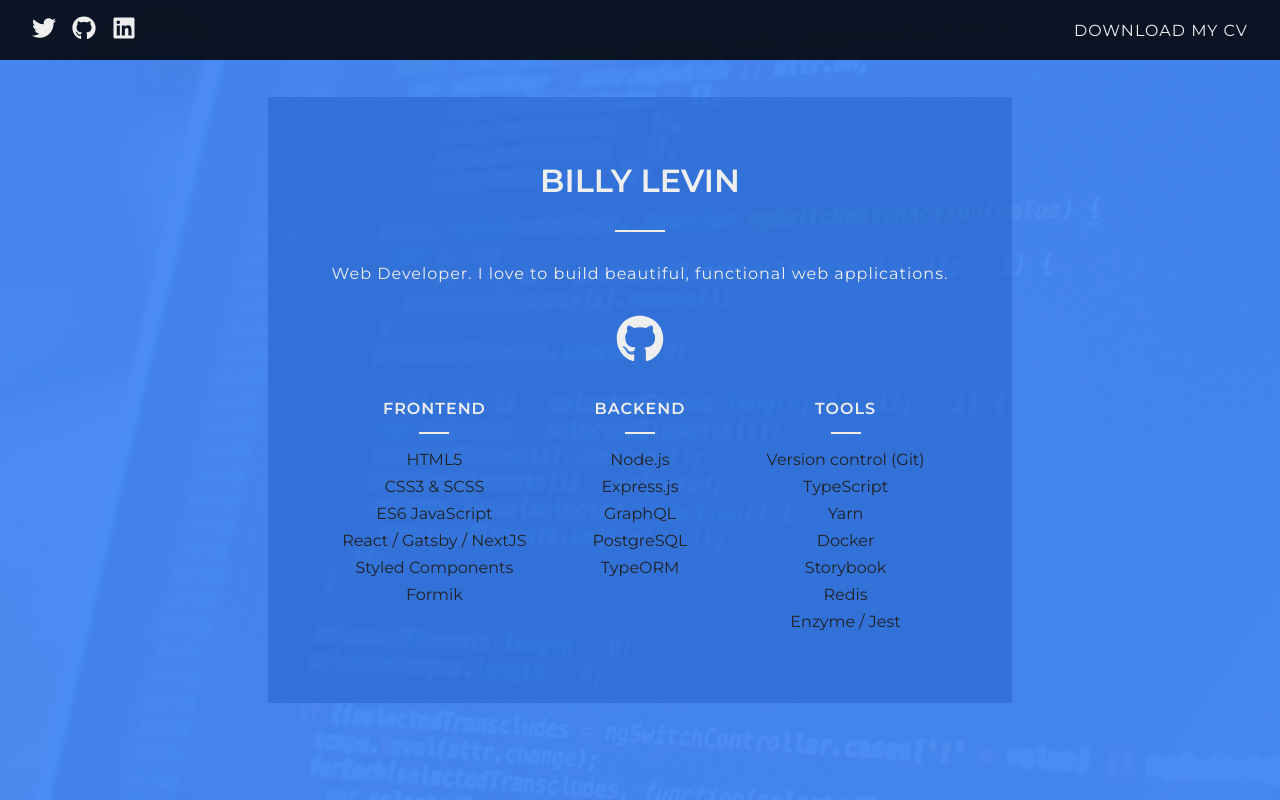
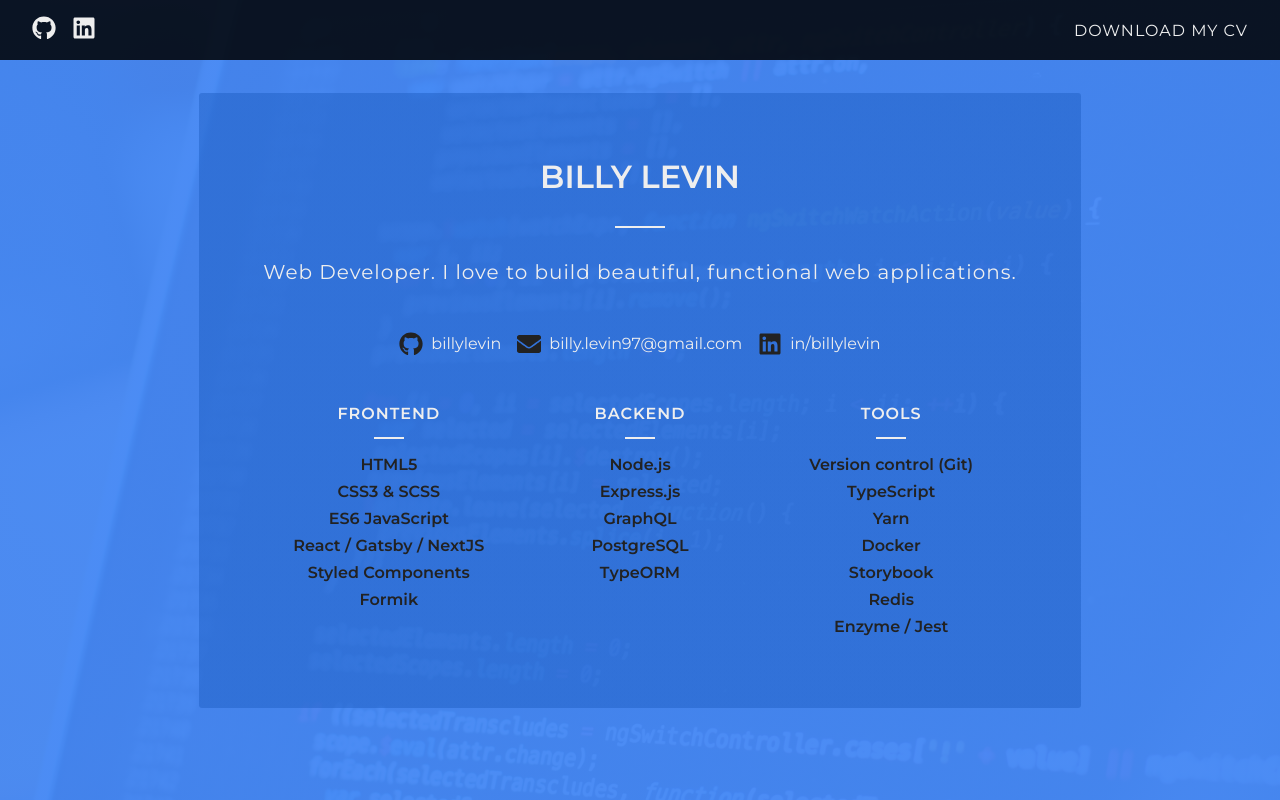
Before and after one commit to BillyLevin/billylevin, a React (Create React App) app: page / in a window 1280 px wide. Shown: the top 800 px of the page. Built offline with nearby package versions, Linux system fonts and the light colour scheme.

Commit message:
add contact details to hero and remove contact section

```diff
--- a/src/components/Contact.tsx
+++ /dev/null
@@ -1,66 +0,0 @@
-import * as React from 'react';
-import { FaEnvelope, FaPhone, FaTwitter } from 'react-icons/fa';
-import styled from 'styled-components';
-import SectionHeading from './SectionHeading';
-import SectionSubheading from './SectionSubheading';
-
-const ContactContainer = styled.div`
-  width: 100%;
-  background-color: ${props => props.theme.colors.light[0]};
-  padding: 3.2rem;
-`;
-
-const ContactList = styled.div`
-  display: flex;
-  flex-direction: column;
-  align-items: center;
-  margin-top: 6.4rem;
-`;
-
-const ContactItem = styled.div`
-  display: flex;
-  align-items: center;
-  justify-content: space-between;
-  margin-bottom: 3.2rem;
-
-  &:first-child svg {
-    transform: rotate(90deg);
-  }
-
-  svg {
-    color: ${props => props.theme.colors.primary[0]};
-    width: 6.4rem;
-    height: 6.4rem;
-    margin-right: 3.2rem;
-  }
-
-  span {
-    color: ${props => props.theme.colors.primary[0]};
-    font-size: 4rem;
-  }
-`;
-
-const Contact: React.FC = () => {
-  return (
-    <ContactContainer>
-      <SectionHeading textColor="dark">Get in touch</SectionHeading>
-      <SectionSubheading textColor="dark">Here's some easy ways to contact me...</SectionSubheading>
-      <ContactList>
-        <ContactItem>
-          <FaPhone />
-          <span>+44 74460 20950</span>
-        </ContactItem>
-        <ContactItem>
-          <FaEnvelope />
-          <span>billy.levin97@gmail.com</span>
-        </ContactItem>
-        <ContactItem>
-          <FaTwitter />
-          <span>billy_levin97</span>
-        </ContactItem>
-      </ContactList>
-    </ContactContainer>
-  );
-};
-
-export default Contact;
--- a/src/components/Header.tsx
+++ b/src/components/Header.tsx
@@ -1,5 +1,5 @@
 import * as React from 'react';
-import { FaGithub, FaLinkedin, FaTwitter } from 'react-icons/fa';
+import { FaGithub, FaLinkedin } from 'react-icons/fa';
 import styled from 'styled-components';
 // @ts-ignore
 import cv from '../img/cv_billy_levin.pdf';
@@ -60,14 +60,6 @@
     <HeaderContainer>
       <SocialMediaContainer>
         <SocialMediaItem
-          hoverColor="#1da1f2"
-          href="https://twitter.com/billy_levin97"
-          target="_blank"
-          rel="noopener noreferrer"
-        >
-          <FaTwitter />
-        </SocialMediaItem>
-        <SocialMediaItem
           hoverColor="#745f8c"
           href="https://github.com/billylevin"
           target="_blank"
--- a/src/components/Hero.tsx
+++ b/src/components/Hero.tsx
@@ -1,8 +1,10 @@
 import * as React from 'react';
-import { FaGithub } from 'react-icons/fa';
+import { FaEnvelope, FaGithub, FaLinkedin } from 'react-icons/fa';
 import styled from 'styled-components';
 import heroImg from '../img/hero.jpg';
+import { theme } from '../theme';
 import { hexToRgb } from '../utils/hexToRgb';
+import Link from './Link';
 import Skills from './Skills';
 
 interface Props {
@@ -63,49 +65,81 @@
 `;
 const Subtitle = styled.h2`
   font-weight: 400;
-  font-size: 1.6rem;
+  font-size: 2rem;
   color: ${props => props.theme.colors.light[0]};
   letter-spacing: 1px;
   margin-bottom: 3.2rem;
 `;
 
-const Emphasis = styled.span`
-  color: ${props => props.theme.colors.light[0]};
-  font-weight: 400;
-`;
-
-const SkillsContainer = styled.div`
-  width: 100%;
+const ContactDetails = styled.div`
   display: flex;
-  align-items: center;
+  margin-bottom: 3.2rem;
   padding: 1.6rem;
 `;
 
-const GithubLink = styled.a`
-  color: ${props => props.theme.colors.light[0]};
-  transition: color 0.3s;
-  outline: 0;
-  margin-bottom: 3.2rem;
+const ContactDetail = styled.div`
+  display: flex;
+  align-items: center;
 
-  &:hover,
-  &:focus {
-    color: ${props => props.theme.colors.dark[0]};
+  &:not(:last-child) {
+    margin-right: 1.6rem;
   }
 
   svg {
-    width: 4.8rem;
-    height: 4.8rem;
+    width: 2.4rem;
+    height: 2.4rem;
+    color: ${props => props.theme.colors.dark[0]};
+    margin-right: 0.8rem;
+  }
+  a:link,
+  a:visited {
+    text-decoration: none;
+    font-weight: 400;
   }
 `;
+
 const Hero: React.FC = () => {
   return (
     <HeroContainer image={heroImg}>
       <HeroWrapper>
         <Heading>Billy Levin</Heading>
         <Subtitle>Web Developer. I love to build beautiful, functional web applications.</Subtitle>
-        <GithubLink href="https://github.com/billylevin" target="_blank" rel="noopener noreferrer">
-          <FaGithub />
-        </GithubLink>
+        <ContactDetails>
+          <ContactDetail>
+            <FaGithub />
+            <Link
+              href="https://github.com/billylevin"
+              target="_blank"
+              rel="noopener noreferrer"
+              variant="link"
+              primaryColor={theme.colors.light[0]}
+            >
+              billylevin
+            </Link>
+          </ContactDetail>
+          <ContactDetail>
+            <FaEnvelope />
+            <Link
+              href="mailto:billy.levin97@gmail.com"
+              variant="link"
+              primaryColor={theme.colors.light[0]}
+            >
+              billy.levin97@gmail.com
+            </Link>
+          </ContactDetail>
+          <ContactDetail>
+            <FaLinkedin />
+            <Link
+              variant="link"
+              primaryColor={theme.colors.light[0]}
+              href="https://www.linkedin.com/in/billylevin/"
+              target="_blank"
+              rel="noopener noreferrer"
+            >
+              in/billylevin
+            </Link>
+          </ContactDetail>
+        </ContactDetails>
         <Skills />
       </HeroWrapper>
     </HeroContainer>
--- a/src/components/Skills.tsx
+++ b/src/components/Skills.tsx
@@ -42,7 +42,7 @@
 
 const List = styled.ul`
   list-style: none;
-  font-weight: 400;
+  font-weight: 600;
 
   li {
     margin-bottom: 0.8rem;
--- a/src/pages/homepage.tsx
+++ b/src/pages/homepage.tsx
@@ -1,5 +1,4 @@
 import * as React from 'react';
-import Contact from '../components/Contact';
 import Footer from '../components/Footer';
 import Header from '../components/Header';
 import Hero from '../components/Hero';
@@ -11,7 +10,6 @@
       <Header />
       <Hero />
       <Projects />
-      <Contact />
       <Footer />
     </>
   );
--- a/src/theme/index.ts
+++ b/src/theme/index.ts
@@ -1,7 +1,7 @@
 export const theme = {
   colors: {
     primary: ['#4286f4'],
-    dark: ['#222', '#333'],
-    light: ['#eee'],
+    dark: ['#222222', '#333333'],
+    light: ['#eeeeee'],
   },
 };
```
